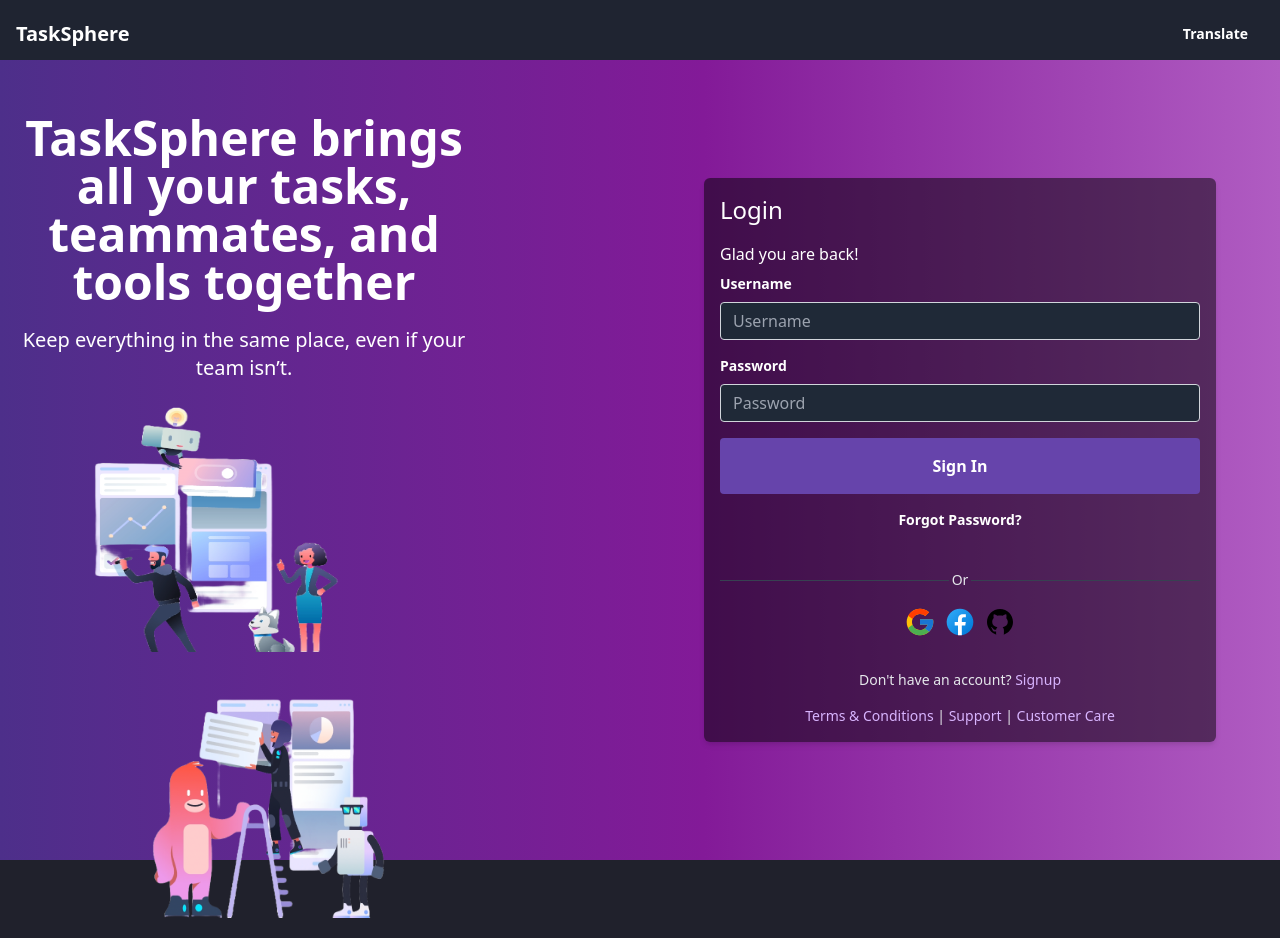
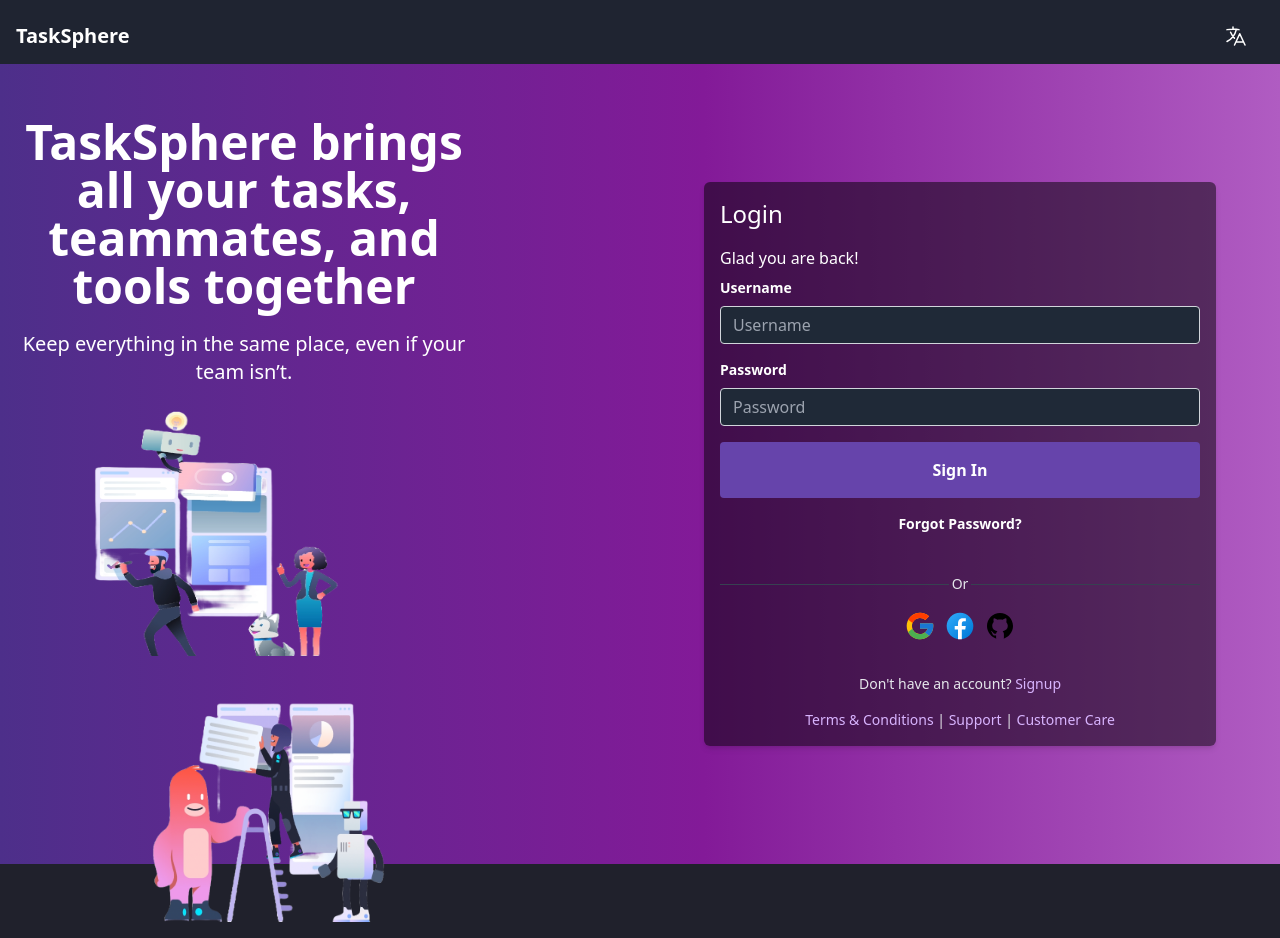
Before and after one commit to sarvesh-gaurishankar-sawant/team-progress-tracker, a React (Create React App) app in the folder frontend/: page /login in a window 1280 px wide. Built offline with nearby package versions, Linux system fonts and the light colour scheme.

Commit message:
Login-Signup-Navbar done

```diff
--- a/frontend/src/components/navbar/LoginSignupNavbar.tsx
+++ b/frontend/src/components/navbar/LoginSignupNavbar.tsx
@@ -8,12 +8,14 @@
   return (
     <nav className="bg-gray-800 bg-opacity-50 text-white py-2 px-4 flex justify-between items-center">
       <div className="text-lg md:text-xl font-bold mt-2">TaskSphere</div>
-      <button
+      <div
         className="mt-2 text-sm md:text-md  text-white font-bold py-2 px-4 rounded"
         onClick={handleTranslate}
       >
-        Translate
-      </button>
+        <svg xmlns="http://www.w3.org/2000/svg" fill="none" viewBox="0 0 24 24" stroke-width="1.5" stroke="currentColor" className="w-6 h-6">
+            <path stroke-linecap="round" stroke-linejoin="round" d="M10.5 21l5.25-11.25L21 21m-9-3h7.5M3 5.621a48.474 48.474 0 016-.371m0 0c1.12 0 2.233.038 3.334.114M9 5.25V3m3.334 2.364C11.176 10.658 7.69 15.08 3 17.502m9.334-12.138c.896.061 1.785.147 2.666.257m-4.589 8.495a18.023 18.023 0 01-3.827-5.802" />
+        </svg>
+      </div>
     </nav>
   );
 };
```
